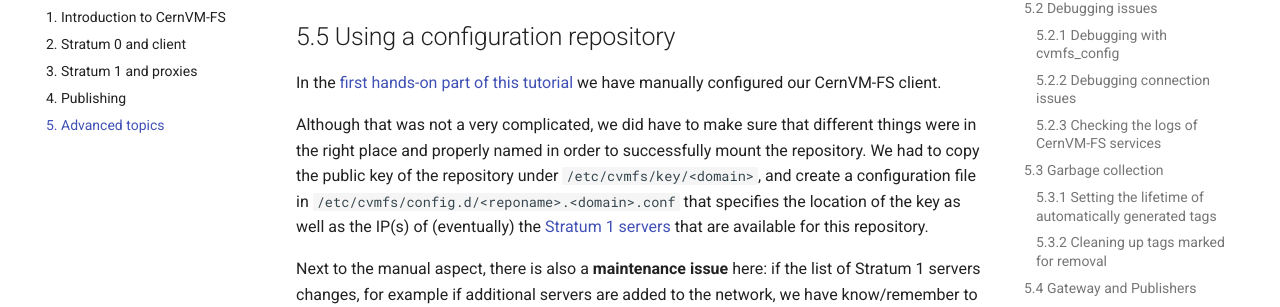
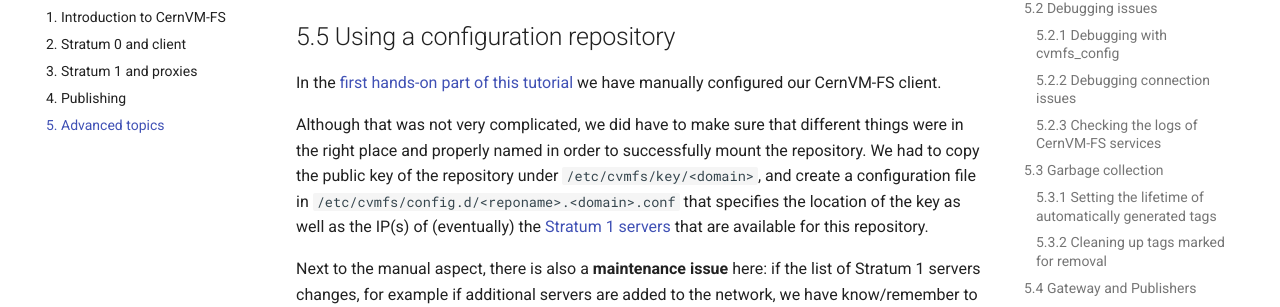
Before and after one commit to cvmfs-contrib/cvmfs-tutorial-2021, an MkDocs documentation site: the page built from docs/05_advanced.md, in a window 1280 px wide and 900 px high, scrolled down 6917 px. Shown: the part 145-452 px from the top of the window. Built offline with MkDocs 1.6.1 and Material for MkDocs 9.7.7, drawn with Linux system fonts in a browser that asks for light colours; comment, search, counter and statistics services are not loaded.

Commit message:
fix typo
Co-authored-by: Bob Dröge <b.e.droge@rug.nl>

```diff
--- a/docs/05_advanced.md
+++ b/docs/05_advanced.md
@@ -312,7 +312,7 @@
 In the [first hands-on part of this tutorial](02_stratum0_client.md#22-setting-up-a-client) we have manually
 configured our CernVM-FS client.
 
-Although that was not a very complicated, we did have to make sure that different things were
+Although that was not very complicated, we did have to make sure that different things were
 in the right place and properly named in order to successfully mount the repository.
 We had to copy the public key of the repository under `/etc/cvmfs/key/<domain>`,
 and create a configuration file in `/etc/cvmfs/config.d/<reponame>.<domain>.conf`
```
